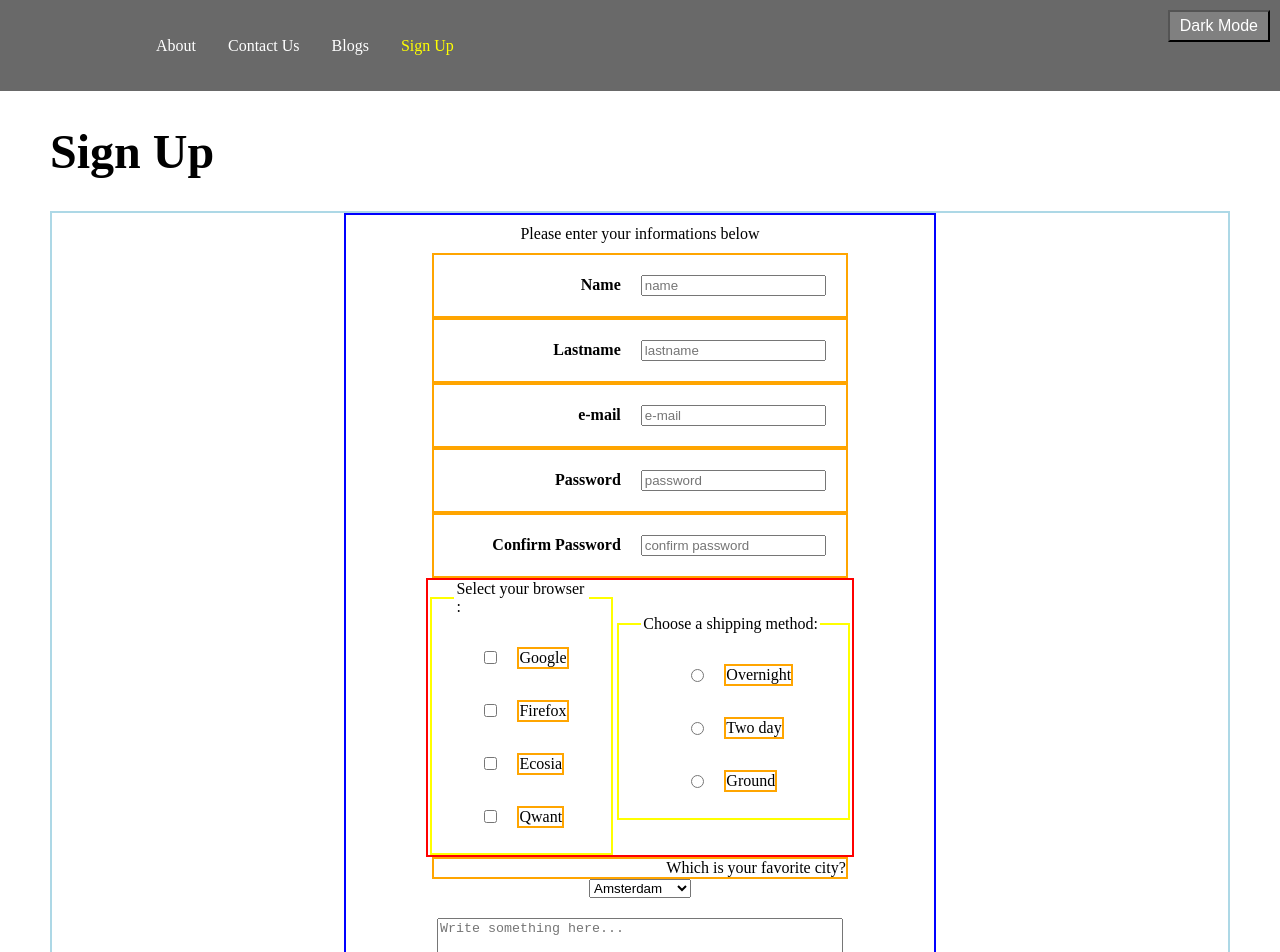
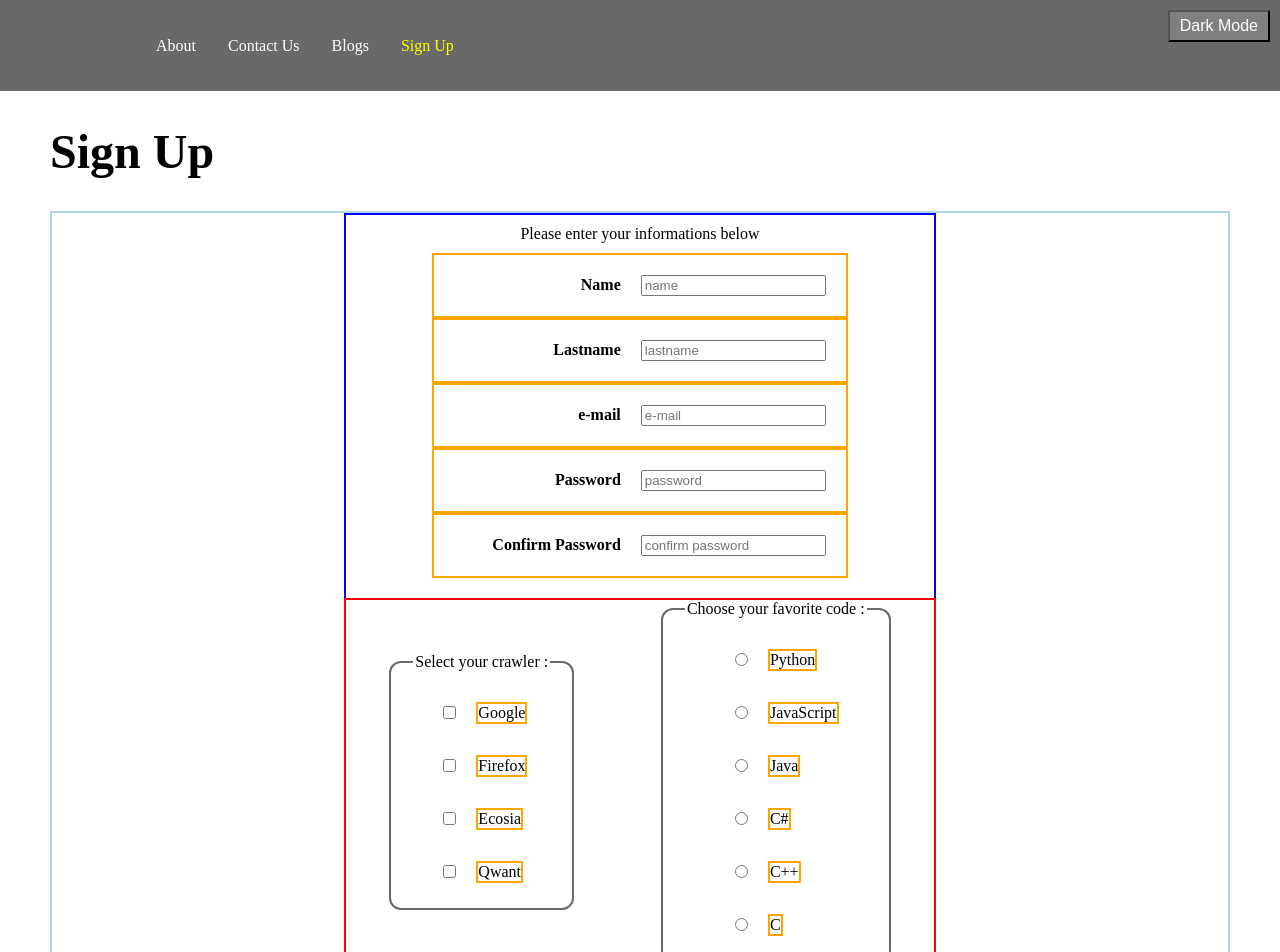
Before and after one commit to TLRKiliann/great-react, a React (Create React App) app in the folder big-project/: page /sign-up in a window 1280 px wide. Shown: the top 952 px of the page. Built offline with nearby package versions, Linux system fonts and the light colour scheme.

Commit message:
style improved

```diff
--- a/big-project/src/Pages/signup.js
+++ b/big-project/src/Pages/signup.js
@@ -47,27 +47,27 @@ const SignUp = () => {
 
           <div className="fieldset--div">
             <fieldset id="fieldset--first">
-              <legend>Select your browser :</legend>
+              <legend>Select your crawler :</legend>
 
 
               <div className="inlab--div">
-                <input id="ham" type="checkbox" name="toppings" value="ham" />
-                <label for="ham">Google</label><br/>
+                <input id="google" type="checkbox" name="toppings" value="google" />
+                <label for="google">Google</label><br/>
               </div>
 
               <div className="inlab--div">
-                <input id="pepperoni" type="checkbox" name="toppings" value="pepperoni" />
-                <label for="pepperoni">Firefox</label><br/>
+                <input id="firefox" type="checkbox" name="toppings" value="firefox" />
+                <label for="firefox">Firefox</label><br/>
               </div>
 
               <div className="inlab--div">
-                <input id="mushrooms" type="checkbox" name="toppings" value="mushrooms" />
-                <label for="mushrooms">Ecosia</label><br/>
+                <input id="ecosia" type="checkbox" name="toppings" value="ecosia" />
+                <label for="ecosia">Ecosia</label><br/>
               </div>
 
               <div className="inlab--div">
-                <input id="olives" type="checkbox" name="toppings" value="olives" />
-                <label for="olives">Qwant</label>
+                <input id="qwant" type="checkbox" name="toppings" value="qwant" />
+                <label for="qwant">Qwant</label>
               </div>
 
             </fieldset>
@@ -75,29 +75,46 @@ const SignUp = () => {
 
 
             <fieldset id="fieldset--second">
-              <legend>Choose a shipping method:</legend>
+              <legend>Choose your favorite code :</legend>
 
               <div className="inlab--divtwo">
-                <input id="overnight" type="radio" name="shipping" value="overnight" />
-                <label for="overnight">Overnight</label><br/>
+                <input id="python" type="radio" name="language" value="python" />
+                <label for="python">Python</label><br/>
               </div>
 
               <div className="inlab--divtwo">
-                <input id="twoday" type="radio" name="shipping" value="twoday" />
-                <label for="twoday">Two day</label><br/>
+                <input id="js" type="radio" name="language" value="js" />
+                <label for="js">JavaScript</label><br/>
               </div>
 
               <div className="inlab--divtwo">
-                <input id="ground" type="radio" name="shipping" value="ground" />
-                <label for="ground">Ground</label>
+                <input id="java" type="radio" name="language" value="java" />
+                <label for="java">Java</label>
+              </div>
+
+              <div className="inlab--divtwo">
+                <input id="csharp" type="radio" name="language" value="csharp" />
+                <label for="csharp">C#</label>
+              </div>
+
+              <div className="inlab--divtwo">
+                <input id="cplus" type="radio" name="language" value="cplus" />
+                <label for="cplus">C++</label>
+              </div>
+
+              <div className="inlab--divtwo">
+                <input id="langc" type="radio" name="language" value="langc" />
+                <label for="langc">C</label>
               </div>
 
             </fieldset>
           </div>
 
-          <label for="favcity">Which is your favorite city?</label>
+          <div id="select--div">
+            <label for="favcity">Which is your favorite city?</label>
+
             <select id="favcity" name="select">
-              <option value="1">Amsterdam</option>
+              <option value="1">Dallas</option>
               <option value="2">Buenos Aires</option>
               <option value="3">Delhi</option>
               <option value="4">Hong Kong</option>
@@ -109,6 +126,8 @@ const SignUp = () => {
               <option value="10">São Paulo</option>
               <option value="11">Tokyo</option>
             </select>
+
+          </div>
 
 
           <textarea id="textarea" type="text" name="textarea" placeholder="Write something here...">
--- a/big-project/src/Pages/style.css
+++ b/big-project/src/Pages/style.css
@@ -63,8 +63,11 @@ input {
 }
 
 .fieldset--div {
+  width: 100%;
+  margin: 20px 0px;
   display: flex;
   align-items: center;
+  justify-content: space-between;
 
   border: 2px solid red;
 }
@@ -76,17 +79,18 @@ input {
 }
 
 .fieldset--div input {
-  width: auto;
 
   border: 2px solid blue;
 }
 
 #fieldset--first {
+  margin: auto;
   display: flex;
   flex-direction: column;
   align-items: left;
 
-  border: 2px solid yellow;
+  border: 2px solid dimgrey;
+  border-radius: 12px;
 }
 
 .inlab--div {
@@ -102,12 +106,13 @@ input {
 
 
 #fieldset--second {
-  width: 50%;
+  margin: auto;
   display: flex;
   flex-direction: column;
   align-items: left;
 
-  border: 2px solid yellow;
+  border: 2px solid dimgrey;
+  border-radius: 12px;
 }
 
 .inlab--divtwo {
@@ -121,6 +126,18 @@ input {
   margin-left: 60px;
 }
 
+
+#select--div {
+  display: flex;
+  align-items: center;
+  border: 2px solid navy;
+}
+
+#select--div label {
+  margin: 0px 20px;
+  text-align: left;
+}
+
 textarea {
   width: 400px;
   height: 100px;
```
